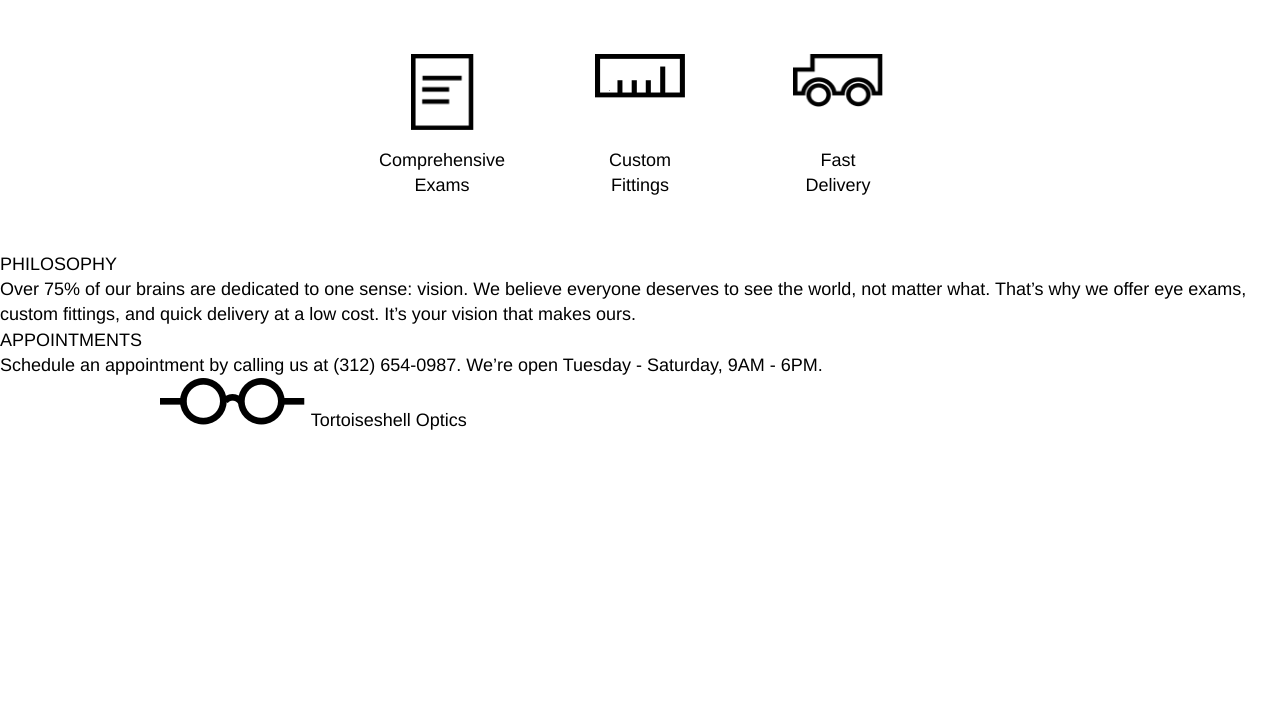
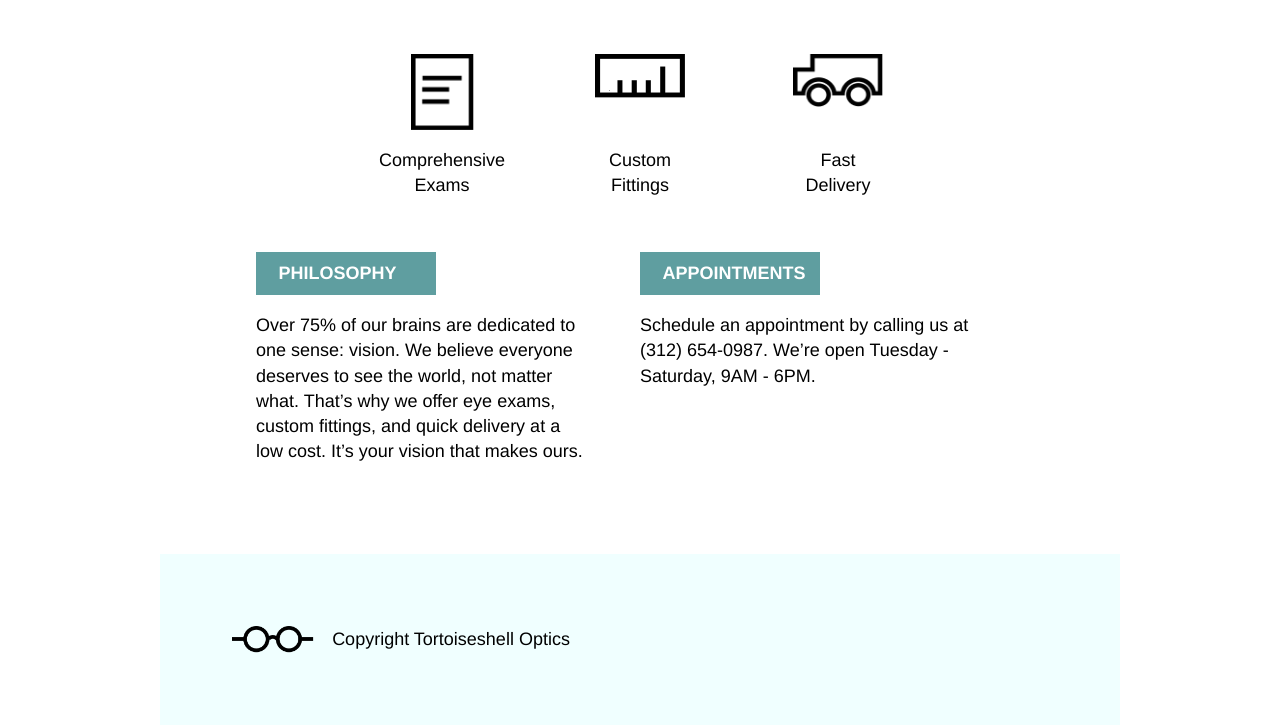
Before and after one commit to MattPahuta/Tortoiseshell, a plain HTML site: page index.html in a window 1280 px wide. Shown: the part 540-1265 px from the top of the page. Before the commit the page ends 973 px from the top, so only its background shows below. Drawn offline with Linux system fonts and the light colour scheme.

Commit message:
Desktop styles complete

```diff
--- a/index.html
+++ b/index.html
@@ -60,16 +60,23 @@
   </div>
 
     <!-- Info Section -->
-  <div class"container">
 
-    <div class="">
-      <div>PHILOSOPHY</div>
-      <p>Over 75% of our brains are dedicated to one sense: vision. We believe everyone deserves to see the world, not matter what. That’s why we offer eye exams, custom fittings, and quick delivery at a low cost. It’s your vision that makes ours.</p>
+  <div class="supporting container">
+    <div class="info">
+      <div class="title">
+        PHILOSOPHY
+      </div>
+      <p>
+        Over 75% of our brains are dedicated to one sense: vision. We believe everyone deserves to see the world, not matter what. That’s why we offer eye exams, custom fittings, and quick delivery at a low cost. It’s your vision that makes ours.
+      </p>
     </div>
-
-    <div class="">
-      <div>APPOINTMENTS</div>
-      <p>Schedule an appointment by calling us at (312) 654-0987. We’re open Tuesday - Saturday, 9AM - 6PM.</p>
+    <div class="info">
+      <div class="title">
+        APPOINTMENTS
+      </div>
+      <p>
+        Schedule an appointment by calling us at (312) 654-0987. We’re open Tuesday - Saturday, 9AM - 6PM.
+      </p>
     </div>
   </div>
 
@@ -80,7 +87,7 @@
   <footer>
     <div class="container footer">
         <img src="./img/logo-black.png" />
-        <span>Tortoiseshell Optics</span>
+        <span>Copyright Tortoiseshell Optics</span>
     </div>
   </footer>
 
--- a/styles.css
+++ b/styles.css
@@ -115,5 +115,35 @@ h1 {
 
 /* Info Section Styles */
 
+.info {
+  width: 35%;
+  margin-right: 5%;
+  margin-bottom: 4rem;
+}
+
+.info p {
+  padding: 1rem 0;
+}
+
+.title {
+  color: white;
+  font-weight: bold;
+  max-width: 10rem;
+  padding: 0.5rem 1.25rem;
+  background-color: cadetblue;
+}
 
 /* Footer Styles */
+
+.footer {
+  display: flex;
+  align-items: center;
+  background-color: azure;
+  padding: 4rem;
+}
+
+footer img {
+  height: 1.5rem;
+  margin-right: 1rem;
+  height: 1.5rem;
+}
```
